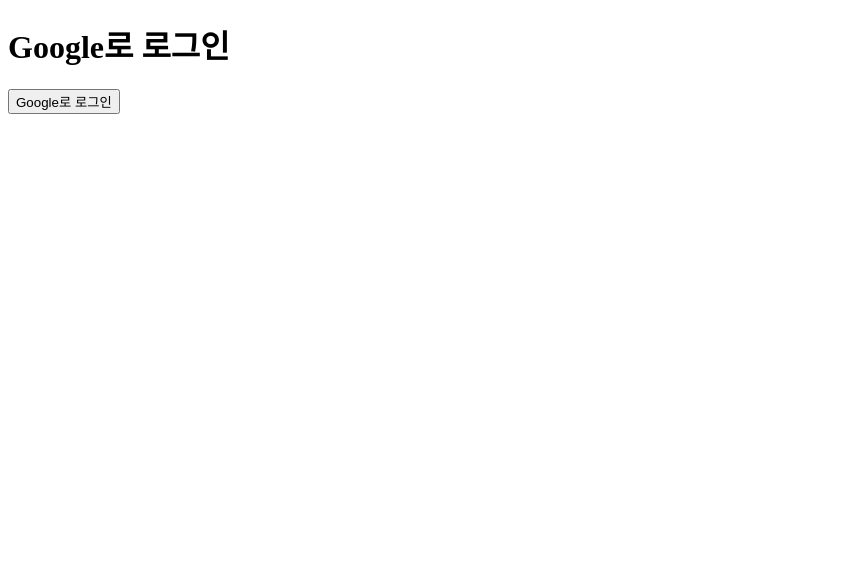
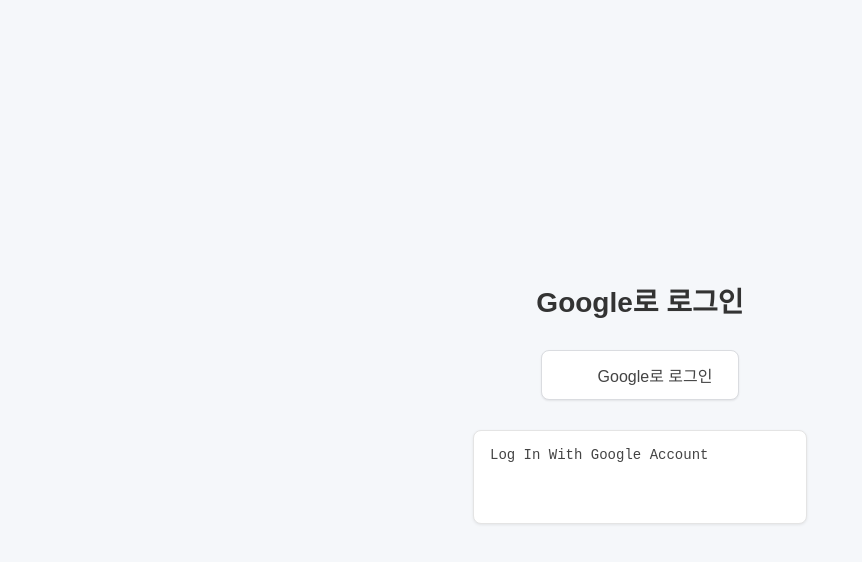
Before and after one commit to Is-This-Merge/SAMSAM, a plain HTML site: page public/login.html in a window 1280 px wide. Shown: the whole page, without its empty margins (0-862 px from the left). Drawn offline with Linux system fonts and the light colour scheme.

Commit message:
유려한 Google OAuth Login
더!욱! 유려해진~~ Google OAuth 로우그인

```diff
--- a/public/login.html
+++ b/public/login.html
@@ -3,11 +3,81 @@
 <head>
   <meta charset="UTF-8" />
   <title>Google Login</title>
+  <style>
+    /* ===== 전체 레이아웃 ===== */
+    body {
+      margin: 0;
+      padding: 0;
+      font-family: "Noto Sans KR", sans-serif;
+      background: #f5f7fa;
+      display: flex;
+      flex-direction: column;
+      justify-content: center;
+      align-items: center;
+      height: 100vh;
+      color: #333;
+    }
+
+    h1 {
+      font-size: 28px;
+      margin-bottom: 30px;
+      font-weight: 600;
+    }
+
+    /* ===== 구글 로그인 버튼 ===== */
+    #login {
+      display: flex;
+      align-items: center;
+      gap: 10px;
+      background: #ffffff;
+      color: #444;
+      border: 1px solid #dadce0;
+      padding: 12px 26px;
+      font-size: 16px;
+      border-radius: 8px;
+      cursor: pointer;
+      transition: all 0.2s ease;
+      box-shadow: 0 1px 2px rgba(0,0,0,0.08);
+    }
+
+    #login:hover {
+      background: #f8f9fa;
+      box-shadow: 0 3px 6px rgba(0,0,0,0.1);
+    }
+
+    #login:active {
+      transform: scale(0.98);
+    }
+
+    /* Google 아이콘 */
+    #login::before {
+      content: "";
+      display: inline-block;
+      width: 20px;
+      height: 20px;
+      background-image: url('https://www.gstatic.com/firebasejs/ui/2.0.0/images/auth/google.svg');
+      background-size: cover;
+    }
+
+    /* 결과 출력 박스 */
+    #result {
+      margin-top: 30px;
+      padding: 16px;
+      width: 300px;
+      min-height: 60px;
+      background: #fff;
+      border-radius: 8px;
+      border: 1px solid #e4e4e4;
+      box-shadow: 0 1px 3px rgba(0,0,0,0.08);
+      font-size: 14px;
+      color: #444;
+    }
+  </style>
 </head>
 <body>
   <h1>Google로 로그인</h1>
   <button id="login">Google로 로그인</button>
-  <pre id="result"></pre>
+  <pre id="result">Log In With Google Account</pre>
 
   <script>
     const CLIENT_ID = "805933627185-9ahk8gr3rln3ce550ktn43d400t5vh7d.apps.googleusercontent.com"; // ← 여기에 교체
```
